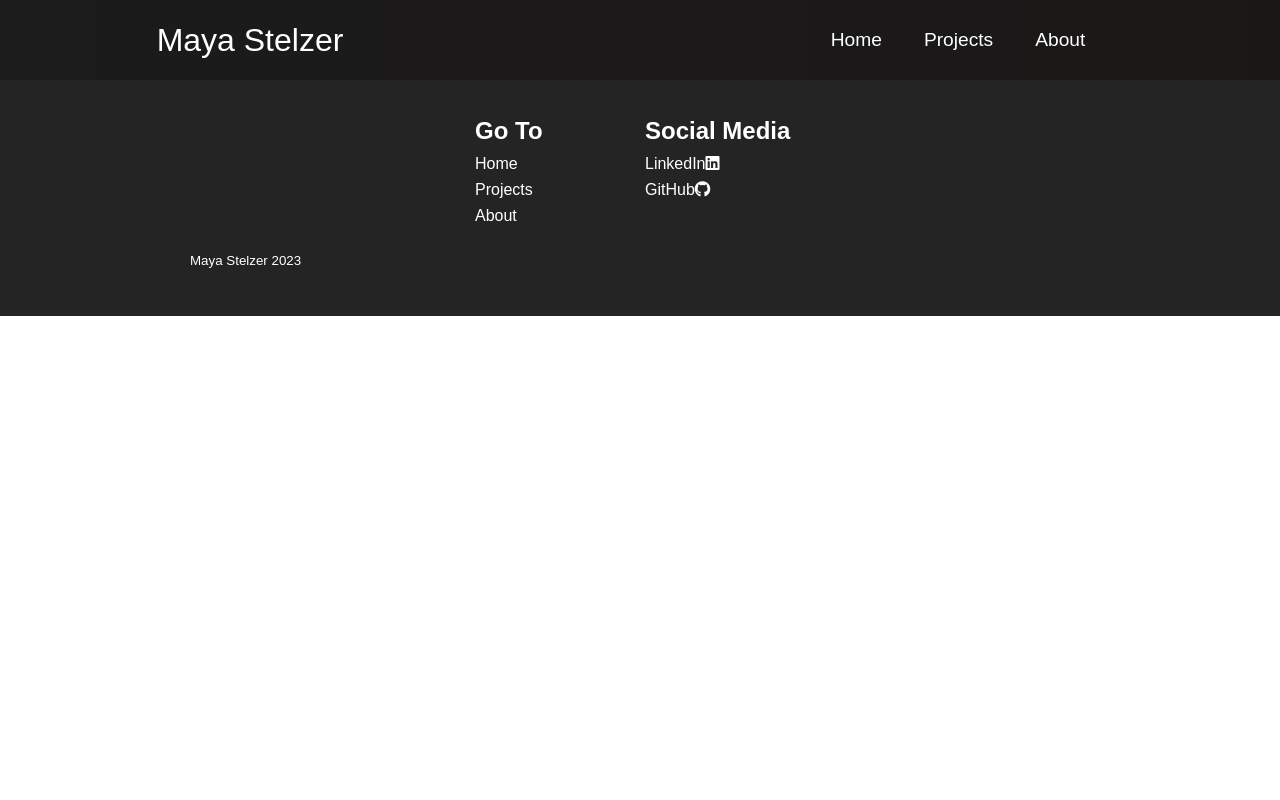
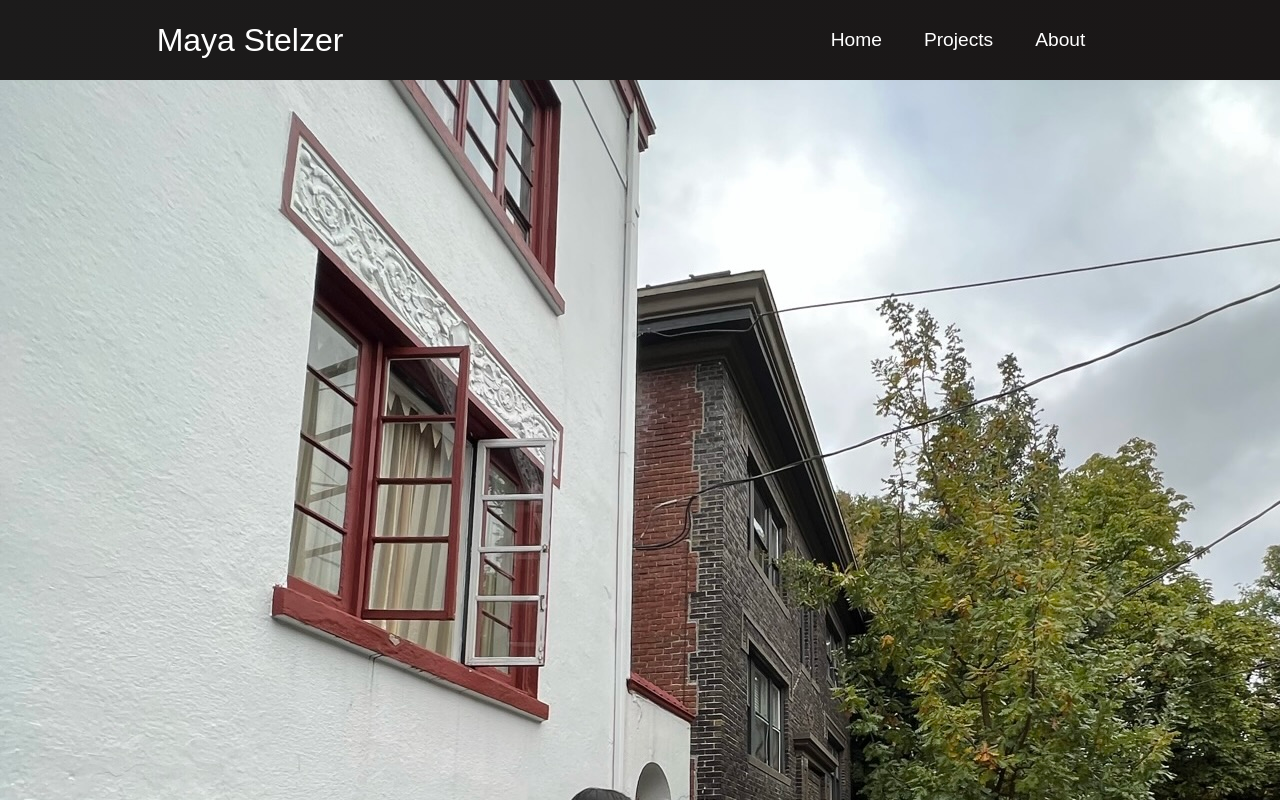
Before and after one commit to MayaStelzer/personalwebsite, a React (Create React App) app: page /about in a window 1280 px wide. Shown: the top 800 px of the page. Built offline with nearby package versions, Linux system fonts and the light colour scheme.

Commit message:
working on about page

```diff
--- /dev/null
+++ b/src/components/AboutSection.css
@@ -0,0 +1,8 @@
+.profile__pic {
+    display: flex;
+    position: relative;
+    max-width: 100%;
+    width: 100%;
+    overflow: hidden;
+    height: auto;
+}
--- /dev/null
+++ b/src/components/AboutSection.js
@@ -0,0 +1,16 @@
+import React from 'react'
+import './AboutSection.css';
+
+
+function AboutSection() {
+    return (
+        <div>
+            <figure className='profile__pic'>
+                <img src='/images/profile.jpg'/>
+            </figure>
+        </div>
+
+    )
+}
+
+export default AboutSection
--- a/src/components/pages/About.js
+++ b/src/components/pages/About.js
@@ -1,10 +1,12 @@
 import React from 'react'
 import '../../App.css'
 import Footer from '../Footer'
+import AboutSection from '../AboutSection'
 
 function About () {
     return (
         <>
+         <AboutSection/>
          <Footer/>
         </>
     )
```
Also changed, not shown: public/images/profile.JPG (added).
